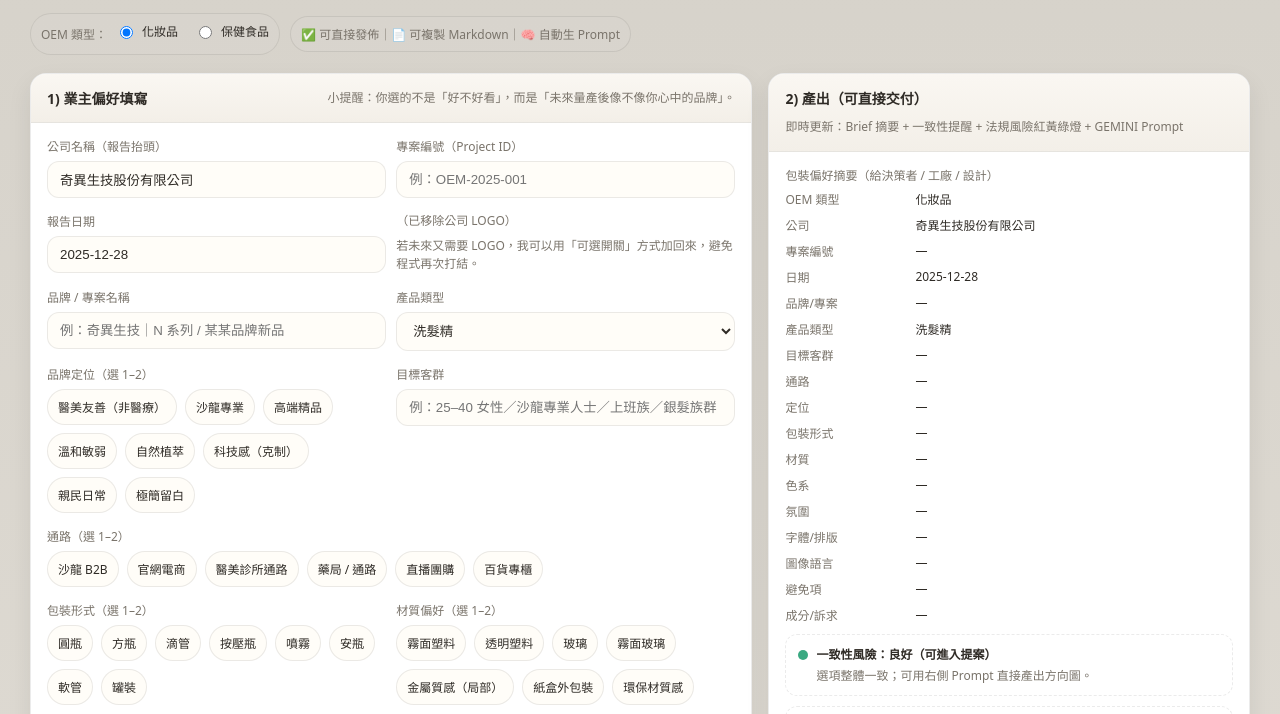
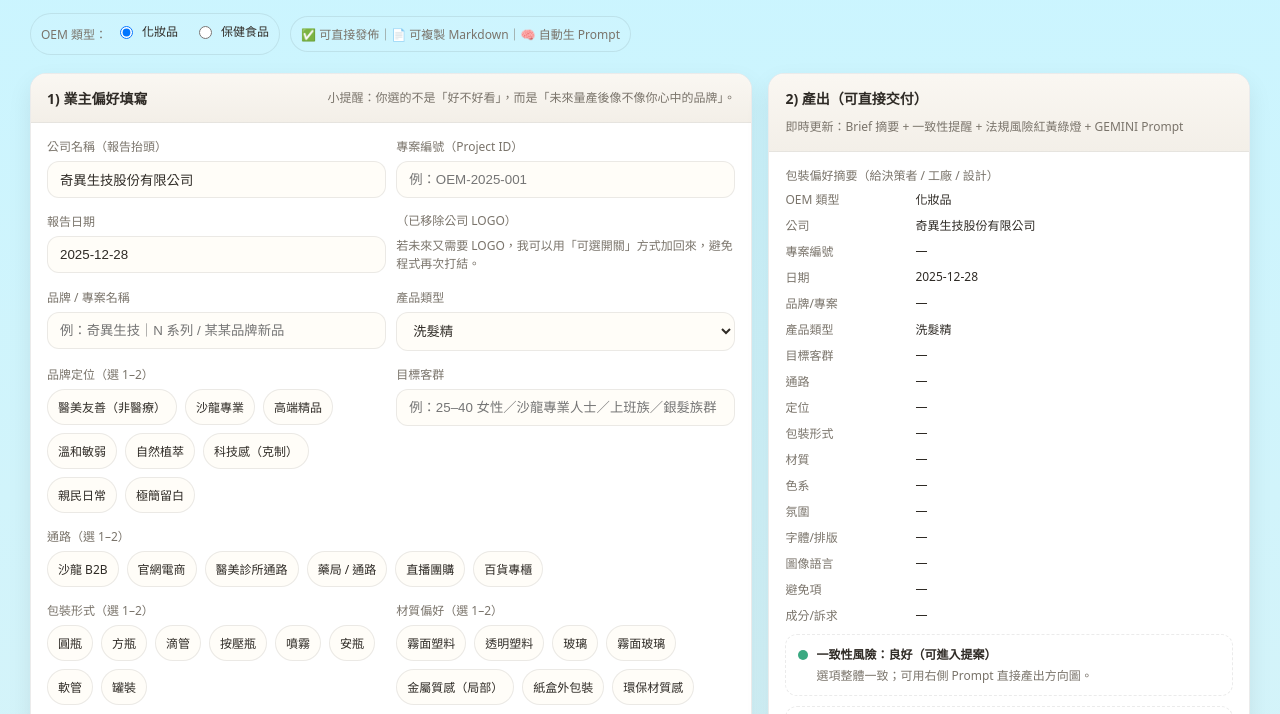
Before and after one commit to aicy4667/OEM-HAIR-HEALTH, a plain HTML site: page index.html in a window 1280 px wide. Shown: the part 104-818 px from the top of the page. Drawn offline with Linux system fonts and the light colour scheme.

Commit message:
Change background gradient color in index.html

```diff
--- a/index.html
+++ b/index.html
@@ -23,7 +23,7 @@
     body{
       margin:0;
       font-family: ui-sans-serif, system-ui, -apple-system, "Noto Sans TC", Segoe UI, Roboto, Arial, sans-serif;
-      background: linear-gradient(180deg, #d6d2ca 0%, #f3efe8 100%);
+      background: linear-gradient(180deg, #caf5ff 0%, #f3efe8 100%);
       color:var(--text);
       padding:24px;
     }
```
